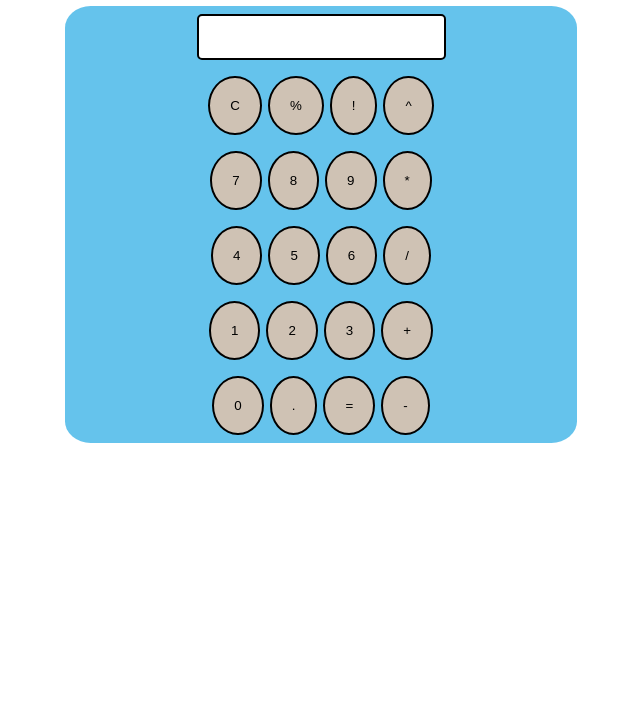
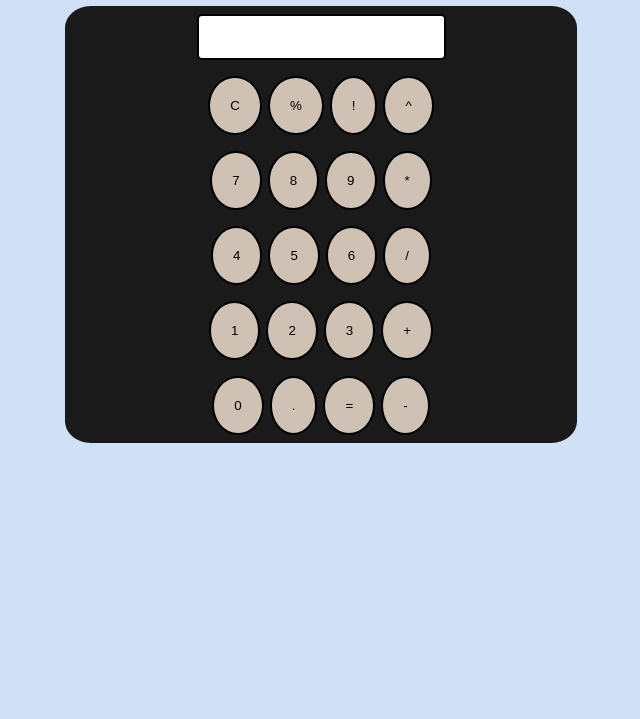
Before and after one commit to vedantladdha1/calculator, a plain HTML site: page index.html in a window 1280 px wide. Shown: the part 81-800 px from the top of the page, without its empty margins (319-959 px from the left). Drawn offline with Linux system fonts and the light colour scheme.

Commit message:
Update style.css

```diff
--- a/style.css
+++ b/style.css
@@ -3,6 +3,7 @@ html {
   height: 100%;
   width: 100%;
   font-family: 'Cardo', serif;
+  background-color:#cfe0f7;
 }
 
 button{
@@ -15,7 +16,7 @@ button{
 
 }
 .flex{
-  background-color: #65c3ec;
+  background-color: #1a1a1a;
   border-radius: 5%;
   width: 40vmax;
 }
```
